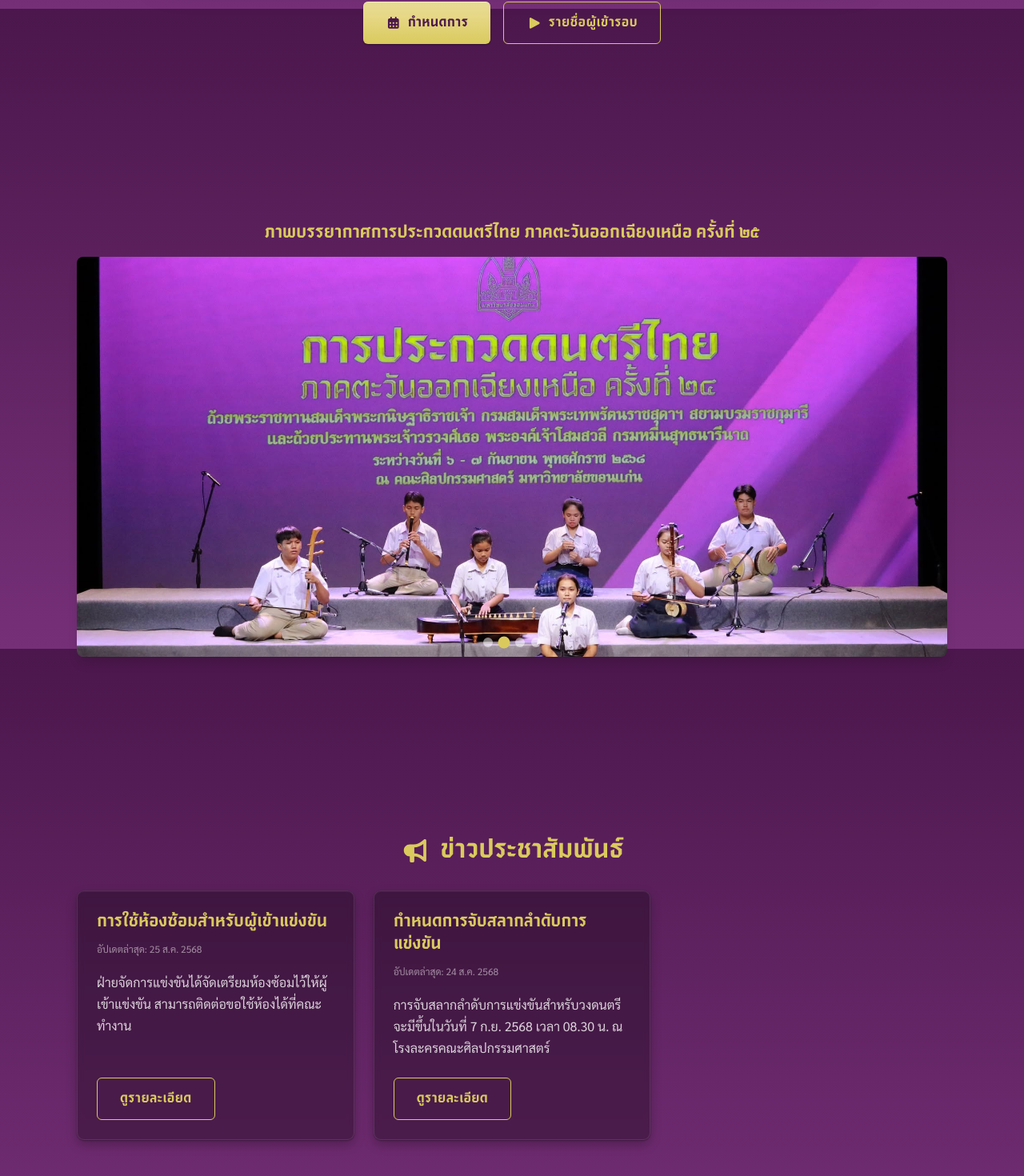
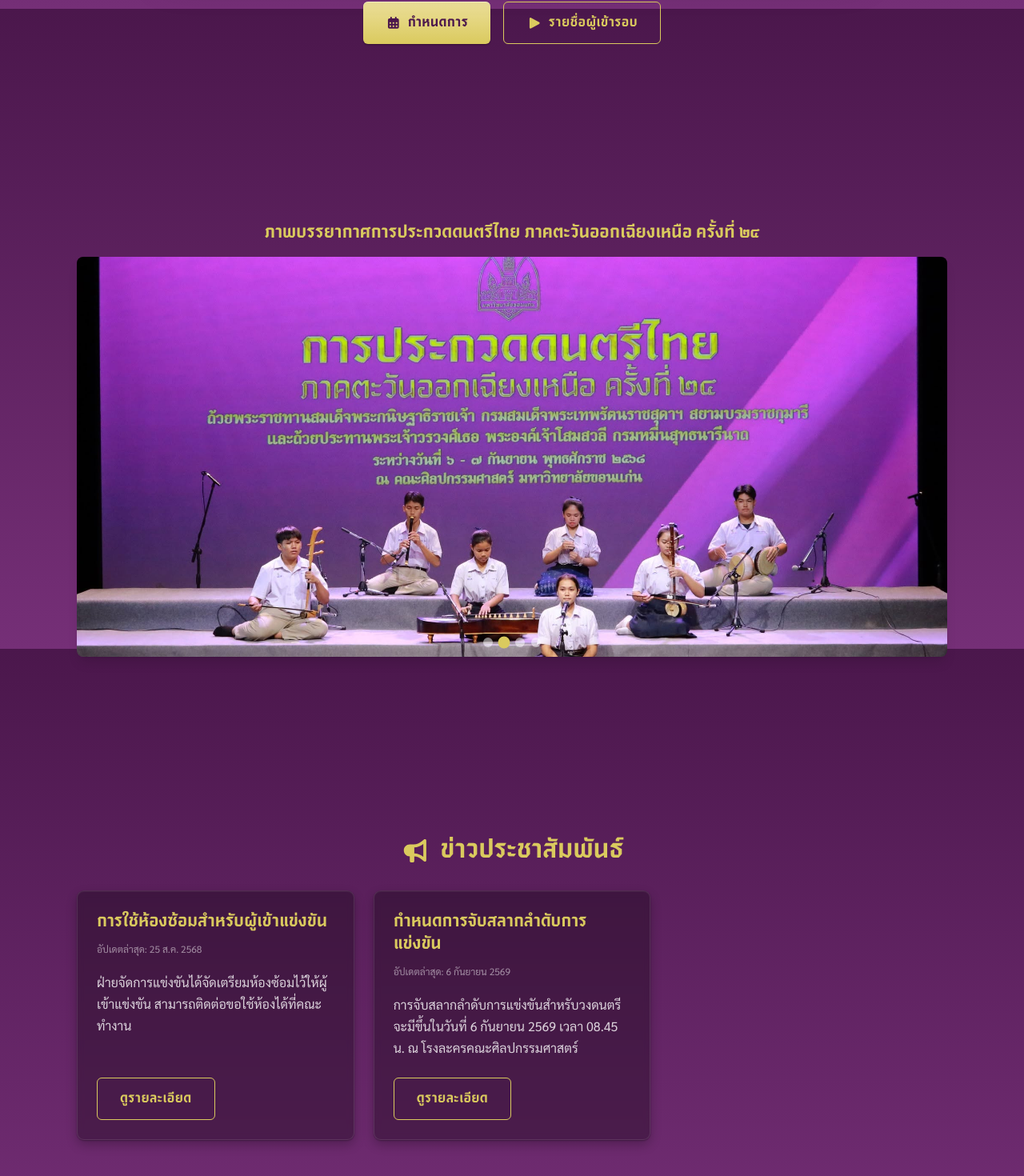
Before and after one commit to tmc-kku/thai-music-contest-25, a Next.js app: page / in a window 1280 px wide. Shown: the part 789-2259 px from the top of the page at 80% size. Built offline with nearby package versions, Linux system fonts and the light colour scheme.

Commit message:
Adjust slideshow caption to Thai 24

```diff
--- a/app/page.tsx
+++ b/app/page.tsx
@@ -58,7 +58,7 @@
             ยินดีต้อนรับ
           </h2>
           <p className="text-xl font-bold text-white/90 font-sao">
-            สู่การประกวดดนตรีไทย ภาคตะวันออกเฉียงเหนือ ครั้งที่ ๒๕
+            สู่การประกวดดนตรีไทย ภาคตะวันออกเฉียงเหนือ ครั้งที่ 25
           </p>
           <p className="text-lg text-white/70">
             ณ คณะศิลปกรรมศาสตร์ มหาวิทยาลัยขอนแก่น
@@ -126,8 +126,8 @@
     },
     {
       title: "กำหนดการจับสลากลำดับการแข่งขัน",
-      date: "24 ส.ค. 2568",
-      description: "การจับสลากลำดับการแข่งขันสำหรับวงดนตรี จะมีขึ้นในวันที่ 7 ก.ย. 2568 เวลา 08.30 น. ณ โรงละครคณะศิลปกรรมศาสตร์",
+      date: "6 กันยายน 2569",
+      description: "การจับสลากลำดับการแข่งขันสำหรับวงดนตรี จะมีขึ้นในวันที่ 6 กันยายน 2569 เวลา 08.45 น. ณ โรงละครคณะศิลปกรรมศาสตร์",
       href: "/band"
     }
   ];
@@ -171,7 +171,7 @@
       {/* Slideshow Section */}
       <section className="section container">
         <h4 className="text-center font-sao text-ci-gold fade-in margin-bottom-2" style={{ marginBottom: '1rem' }}>
-          ภาพบรรยากาศการประกวดดนตรีไทย ภาคตะวันออกเฉียงเหนือ ครั้งที่ ๒๕
+          ภาพบรรยากาศการประกวดดนตรีไทย ภาคตะวันออกเฉียงเหนือ ครั้งที่ ๒๔
         </h4>
         <div className="relative overflow-hidden rounded-lg shadow-lg group h-[300px] md:h-[500px]">
           {images.map((src, i) => (
```
